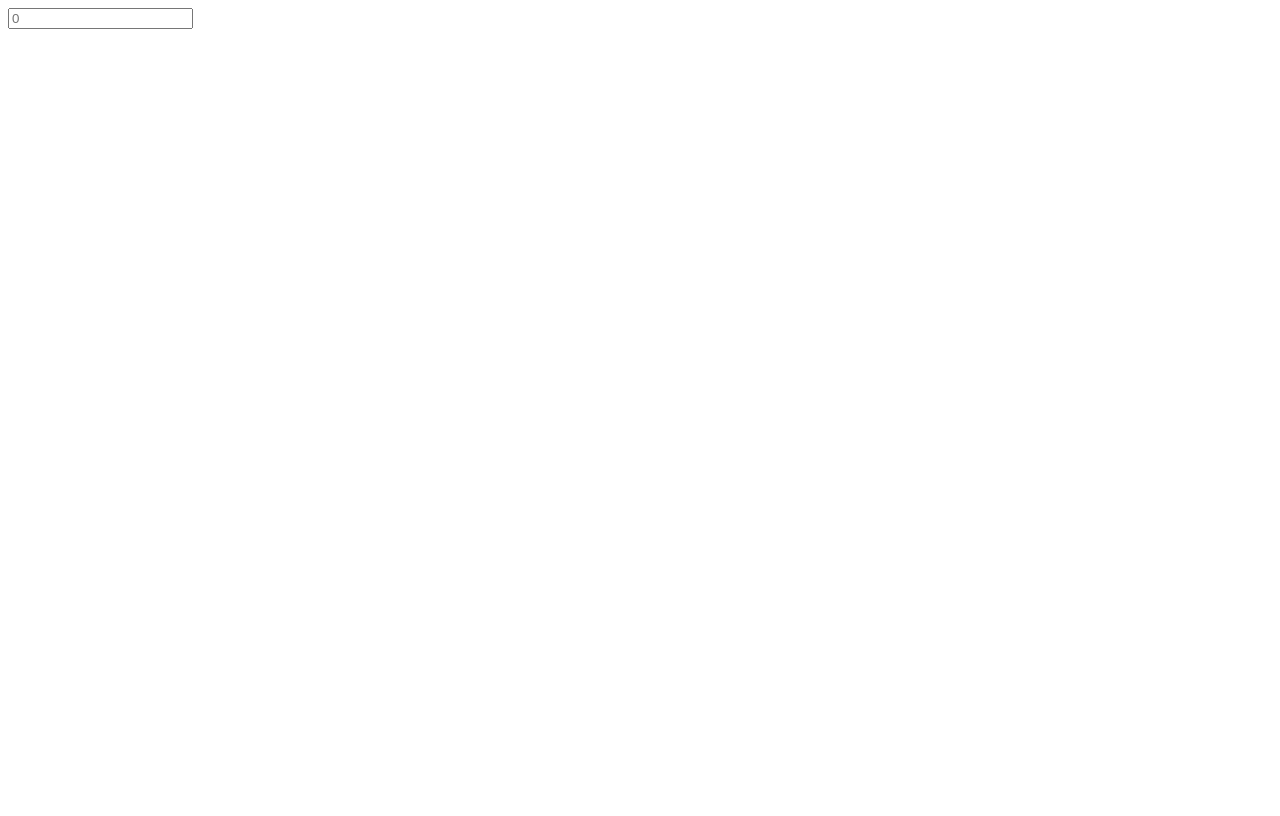
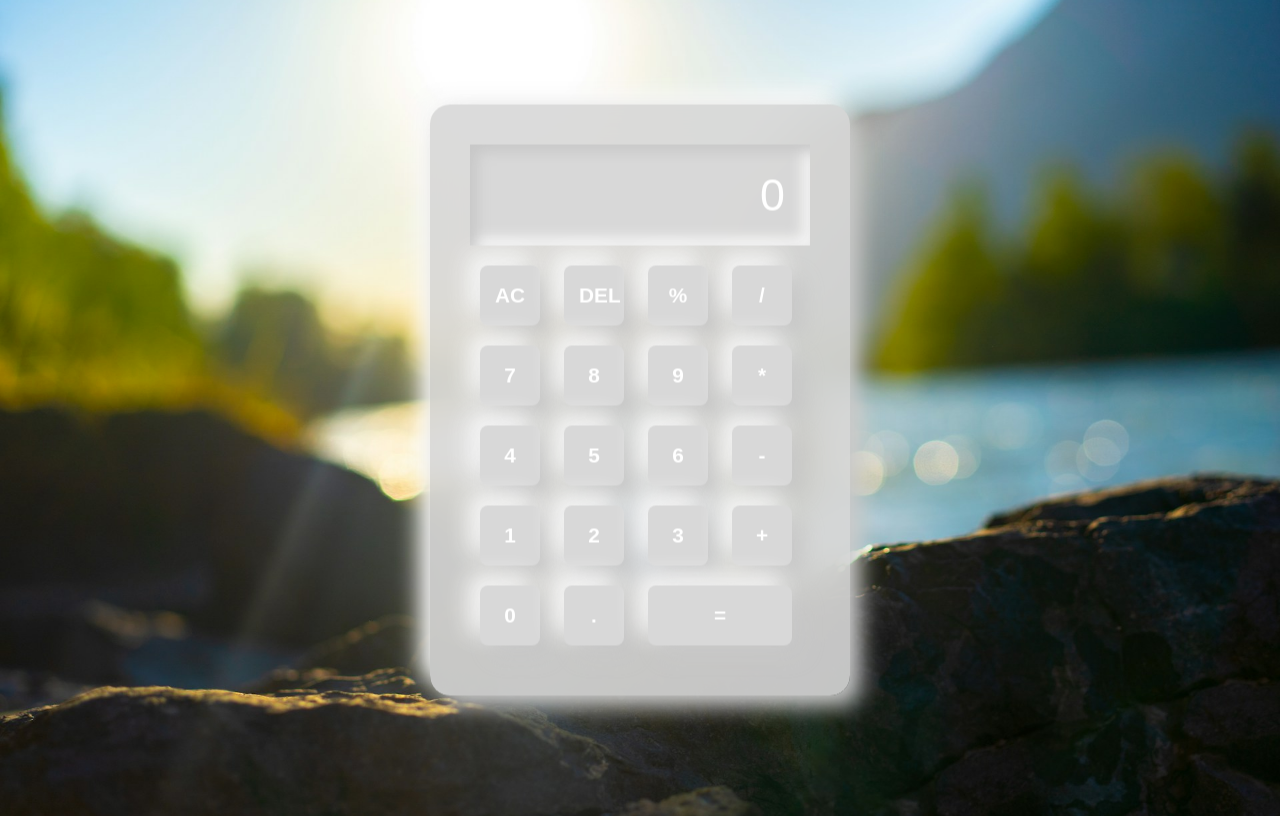
Before and after one commit to akira-odgr/glass-calculator, a website built with Vite: page index.html in a window 1280 px wide. Built offline with nearby package versions, Linux system fonts and the light colour scheme.

Commit message:
calculatorアプリが完成しました。

```diff
--- a/index.html
+++ b/index.html
@@ -13,7 +13,37 @@
 <body>
   <div class="calculator">
     <div class="content">
-      <input type="text" placeholder="0">
+      <input type="text" placeholder="0" id="inputBox">
+      <div>
+        <button class="clear">AC</button>
+        <button class="clear">DEL</button>
+        <button class="main">%</button>
+        <button class="main">/</button>
+      </div>
+      <div>
+        <button>7</button>
+        <button>8</button>
+        <button>9</button>
+        <button class="main">*</button>
+      </div>
+      <div>
+        <button>4</button>
+        <button>5</button>
+        <button>6</button>
+        <button class="main">-</button>
+      </div>
+      <div>
+        <button>1</button>
+        <button>2</button>
+        <button>3</button>
+        <button class="main">+</button>
+      </div>
+      <div>
+        <button>0</button>
+        <button>.</button>
+        <button class="equal">=</button>
+      </div>
+
     </div>
   </div>
 </body>
--- a/src/main.js
+++ b/src/main.js
@@ -1 +1,56 @@
 import "./style.scss";
+
+const input = document.getElementById("inputBox");
+const buttons = document.querySelectorAll("button");
+
+let string = "";
+let arry = Array.from(buttons);
+
+// arry.map((arr) => {
+//     arr.addEventListener("click", (e) => {
+//         if (e.target.innerHTML == "AC") {
+//             string = "";
+//             input.value = string;
+//         } else if (e.target.innerHTML == "DEL") {
+//             string = string.substring(0, string.length - 1);
+//             input.value = string;
+//         } else if (e.target.innerHTML == "=") {
+//             string = eval(string);
+//             input.value = string;
+//         } else {
+//             string += e.target.innerHTML;
+//             input.value = string;
+//         }
+//     });
+// });
+
+// ... existing code ...
+
+arry.forEach((button) => {
+    button.addEventListener("click", ({ target }) => {
+        // destructuring
+        const value = target.innerHTML; // 値を変数に格納
+
+        switch (value) {
+            case "AC":
+                string = "";
+                break;
+            case "DEL":
+                string = string.slice(0, -1); // substringの代わりにsliceを使用
+                break;
+            case "=":
+                try {
+                    string = new Function("return " + string)(); // evalの代わり
+                } catch {
+                    string = "Error";
+                }
+                break;
+            default:
+                string += value;
+        }
+
+        input.value = string; // 共通の処理をループ外に
+    });
+});
+
+// ... existing code ...
--- a/src/style.scss
+++ b/src/style.scss
@@ -0,0 +1,70 @@
+body {
+    background: url("/image1.jpg") center center/cover no-repeat;
+    min-height: 100vh;
+}
+
+.calculator {
+    width: 100%;
+    height: 100vh;
+    // background-color: #eee;
+
+    .content {
+        position: absolute;
+        top: 50%;
+        left: 50%;
+        transform: translate(-50%, -50%);
+        background-color: rgba(216, 216, 216, 0.9);
+        backdrop-filter: blur(20px);
+        // border: 1px solid #aaaaaa;
+        box-shadow: 11px 11px 22px #c7c7c7, -11px -11px 22px #f8f8f8;
+        padding: 2.5rem;
+        border-radius: 1.25rem;
+        overflow: hidden;
+
+        input {
+            width: 290px;
+            padding: 25px;
+            font-size: 2.8rem;
+            margin-bottom: 10px;
+            border: none;
+            outline: none;
+            background-color: rgba(216, 216, 216, 0.9);
+            text-align: right;
+            color: #fff;
+            box-shadow: inset 7px 7px 14px #c7c7c7, inset -7px -7px 14px #f8f8f8;
+
+            &::placeholder {
+                color: #fff;
+            }
+        }
+
+        button {
+            background-color: rgb(216, 216, 216);
+            box-shadow: 11px 11px 22px #c7c7c7, -11px -11px 22px #f8f8f8;
+            border: none;
+            outline: none;
+            padding: 15px;
+            width: 60px;
+            height: 60px;
+            font-size: 1.3rem;
+            border-radius: 8px;
+            color: #fff;
+            cursor: pointer;
+            font-weight: 600;
+            margin: 10px;
+            transition: box-shadow 1s ease;
+
+            &.equal {
+                width: 144px;
+                font-weight: 700;
+            }
+
+            &:hover {
+                // box-shadow: 0 0 5px #f8f8f8, 0 0 25px #f8f8f8, 0 0 50px #f8f8f8,
+                //     0 0 200px #f8f8f8;
+                box-shadow: inset 7px 7px 14px #c7c7c7,
+                    inset -7px -7px 14px #f8f8f8;
+            }
+        }
+    }
+}
```
